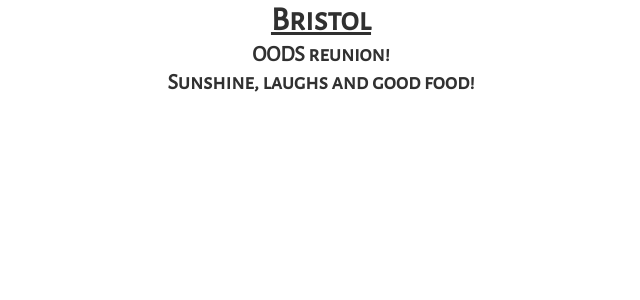
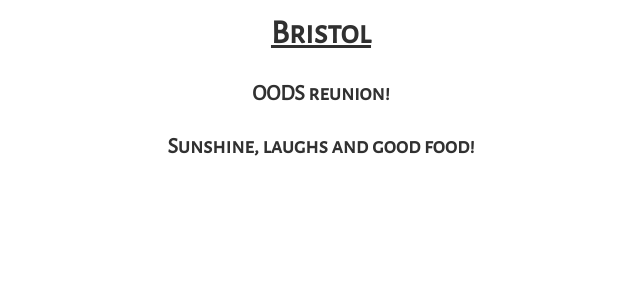
Before and after one commit to foopod/Travel-Website, a Jekyll site: the page built from _posts/2017-08-21-Bristol.md, in a window 1280 px wide. Shown: the top 300 px of the page, without its empty margins (319-959 px from the left). Built offline with Jekyll 4.4.1, drawn with Linux system fonts in a browser that asks for light colours.

Commit message:
Update head.html

```diff
--- a/_includes/head.html
+++ b/_includes/head.html
@@ -33,14 +33,14 @@
 				font-family: 'Alegreya Sans SC';
 				text-decoration: underline;
 				margin: 0;
-				padding: 0;
+				padding: 1%;
       			}
 			h3 {
         			font-size: 100%;
         			text-align: center;
 				font-family: 'Alegreya Sans SC';
 				margin: 0;
-				padding: 0;
+				padding: 1%;
 				overflow: hidden;
       			}
 			p {
```
